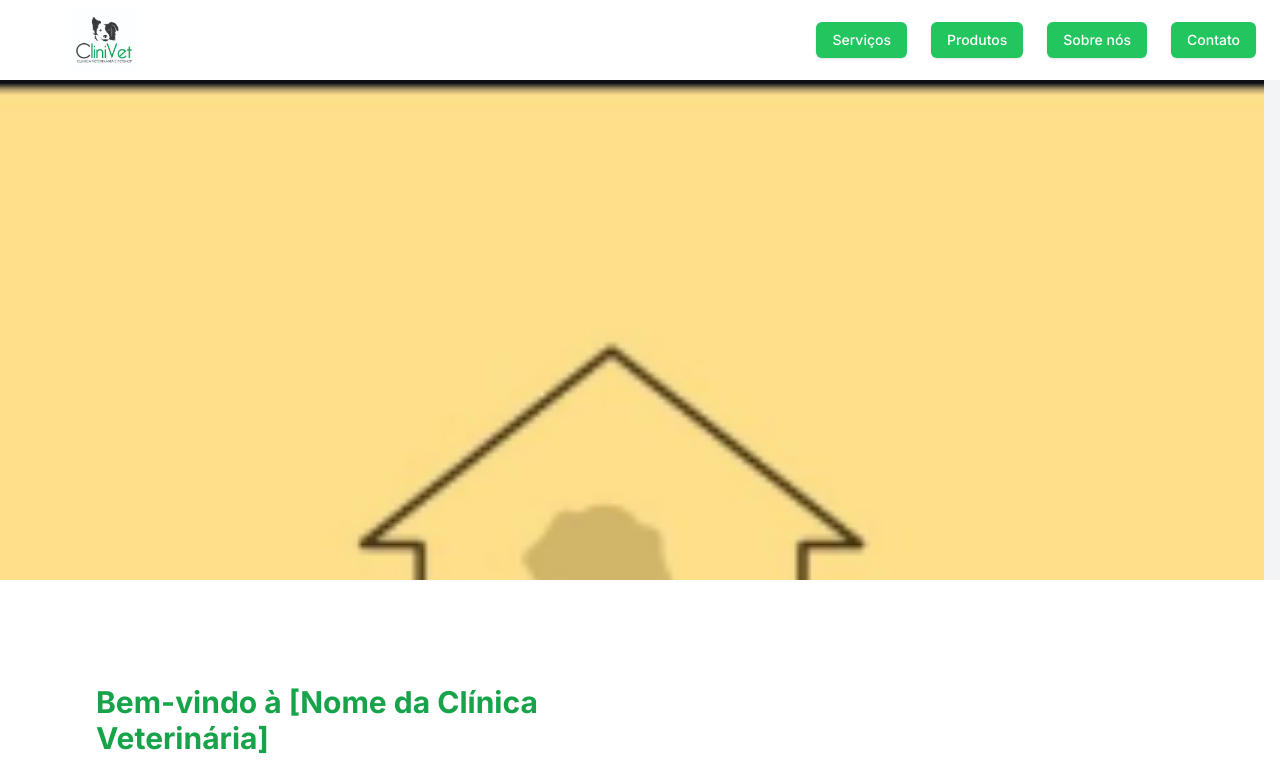
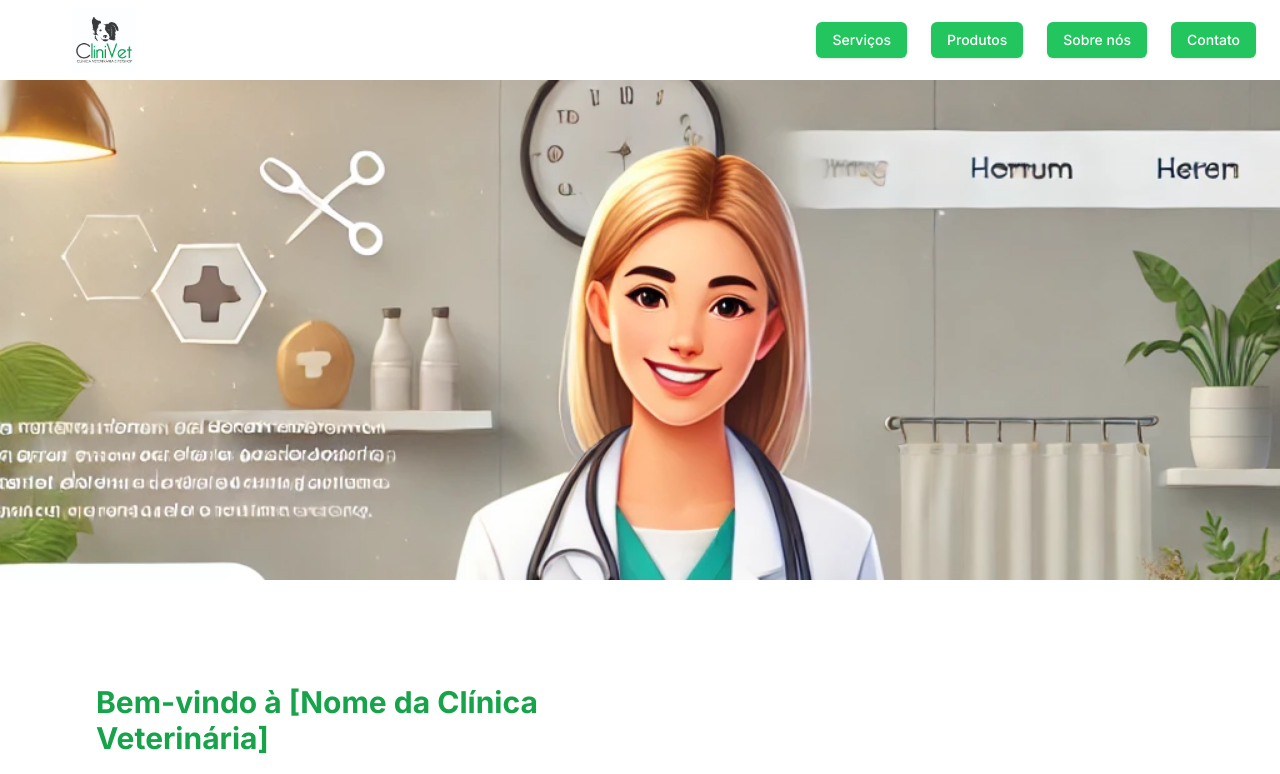
Before and after one commit to Nicolasmoss92/clini-vet, a Next.js app: page /home in a window 1280 px wide. Shown: the top 774 px of the page. Built offline with nearby package versions, Linux system fonts and the light colour scheme.

Commit message:
feat: removed carousel

```diff
--- a/src/app/home/page.tsx
+++ b/src/app/home/page.tsx
@@ -19,39 +19,13 @@ export default function Home() {
       <main className="flex-grow flex flex-col items-center p-0 w-full">
         {/* Carrossel ajustado */}
         <div className="relative w-full h-[300px] md:h-[500px] bg-gray-100 overflow-hidden mb-0">
-          <Carousel>
-            <CarouselContent className="w-full h-full">
-              <CarouselItem className="w-full h-full flex items-center justify-center">
-                <img
-                  src="/petsister.png"
-                  alt="Logo"
-                  className="w-full h-full "
-                />
-              </CarouselItem>
-              <CarouselItem className="w-full h-full flex items-center justify-center"><img
-                src="/logo.png"
-                alt="Logo"
-                className="w-full h-full "
-              /></CarouselItem>
-              <CarouselItem className="w-full h-full">
-                <img
-                  src="/diamedico.png"
-                  alt="Logo"
-                  className="w-full h-full"
-                />
-              </CarouselItem>
-            </CarouselContent>
-
-            {/* Botão anterior centralizado verticalmente à esquerda */}
-            <CarouselPrevious className="absolute top-1/2 left-4 transform -translate-y-1/2 bg-white p-2 rounded-full shadow-md z-10">
-              &lt;
-            </CarouselPrevious>
-
-            {/* Botão próximo centralizado verticalmente à direita */}
-            <CarouselNext className="absolute top-1/2 right-4 transform -translate-y-1/2 bg-white p-2 rounded-full shadow-md z-10">
-              &gt;
-            </CarouselNext>
-          </Carousel>
+          <div className="w-full">
+            <img
+              src="/teste.webp"  // Substitua com a imagem que deseja exibir
+              alt="Logo"
+              className="w-full h-auto"  // h-auto faz com que a altura seja ajustada proporcionalmente
+            />
+          </div>
         </div>
 
         <div className="w-full max-w-6xl mx-auto flex flex-col md:flex-row items-center justify-between py-16 px-4 md:px-8 bg-white rounded-lg mt-10">
```
Also changed, not shown: public/natal.jpg (added), public/teste.webp (added).
